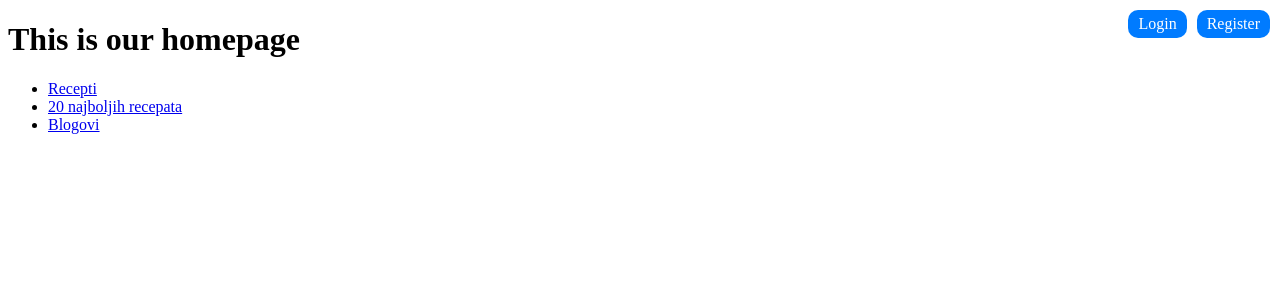
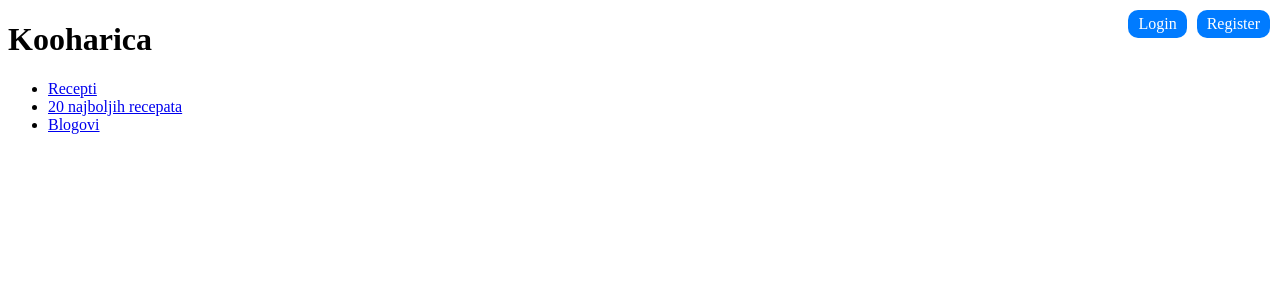
Before and after one commit to filipsmolcec/Kooharica, a Django app: page / in a window 1280 px wide. Shown: the top 300 px of the page. Run offline with Django 5.2, Linux system fonts and the light colour scheme.

Commit message:
Change index.html title

```diff
--- a/templates/main/index.html
+++ b/templates/main/index.html
@@ -3,7 +3,7 @@
 <head>
     <meta charset="UTF-8">
     <meta name="viewport" content="width=device-width, initial-scale=1.0">
-    <title>Homepage</title>
+    <title>Kooharica</title>
     <style>
         .top-right {
             position: absolute;
@@ -48,7 +48,7 @@
             <a href="{% url 'register' %}">Register</a>
         {% endif %}
     </div>
-    <h1>This is our homepage</h1>
+    <h1>Kooharica</h1>
     <ul>
         <li>
             <a href="{% url 'recipes' %}">Recepti</a>
```
